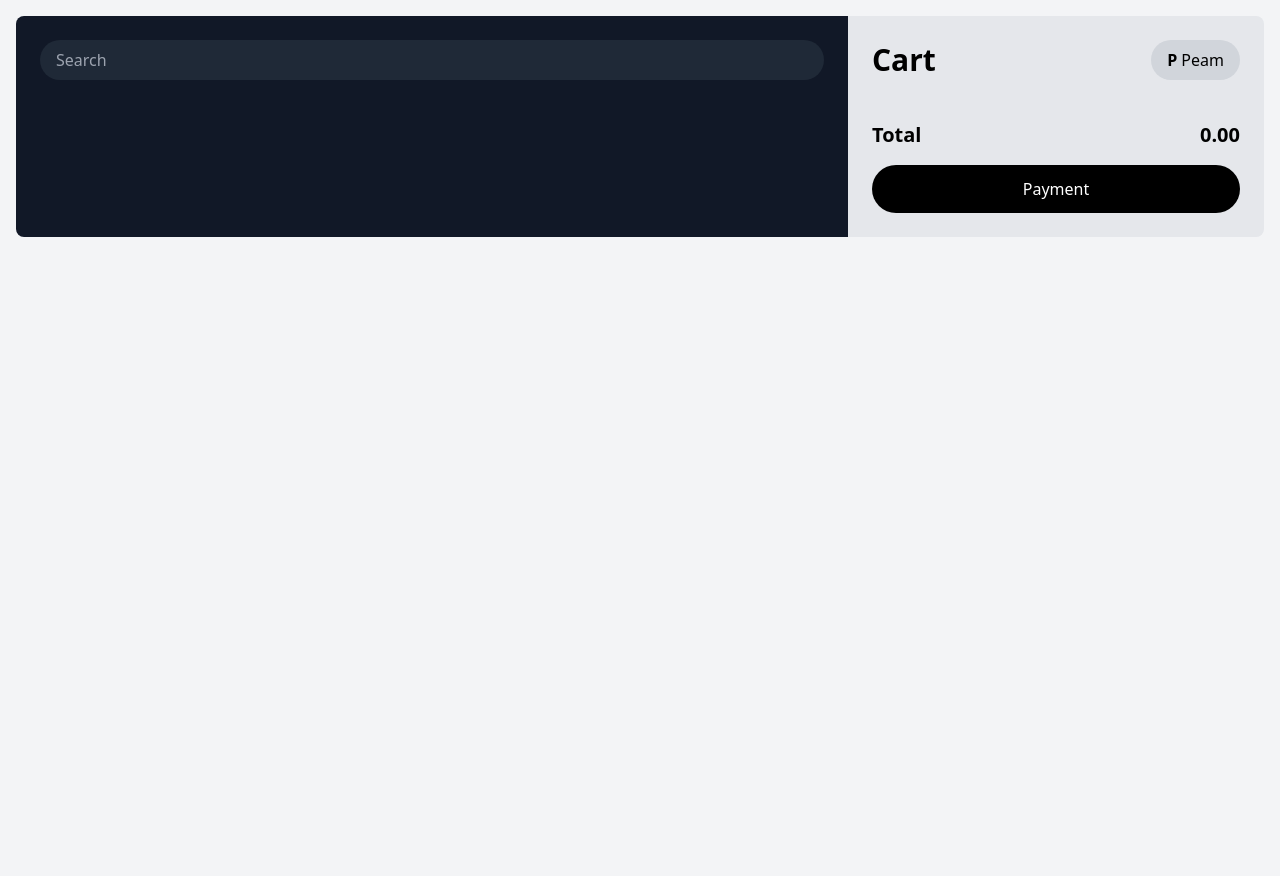
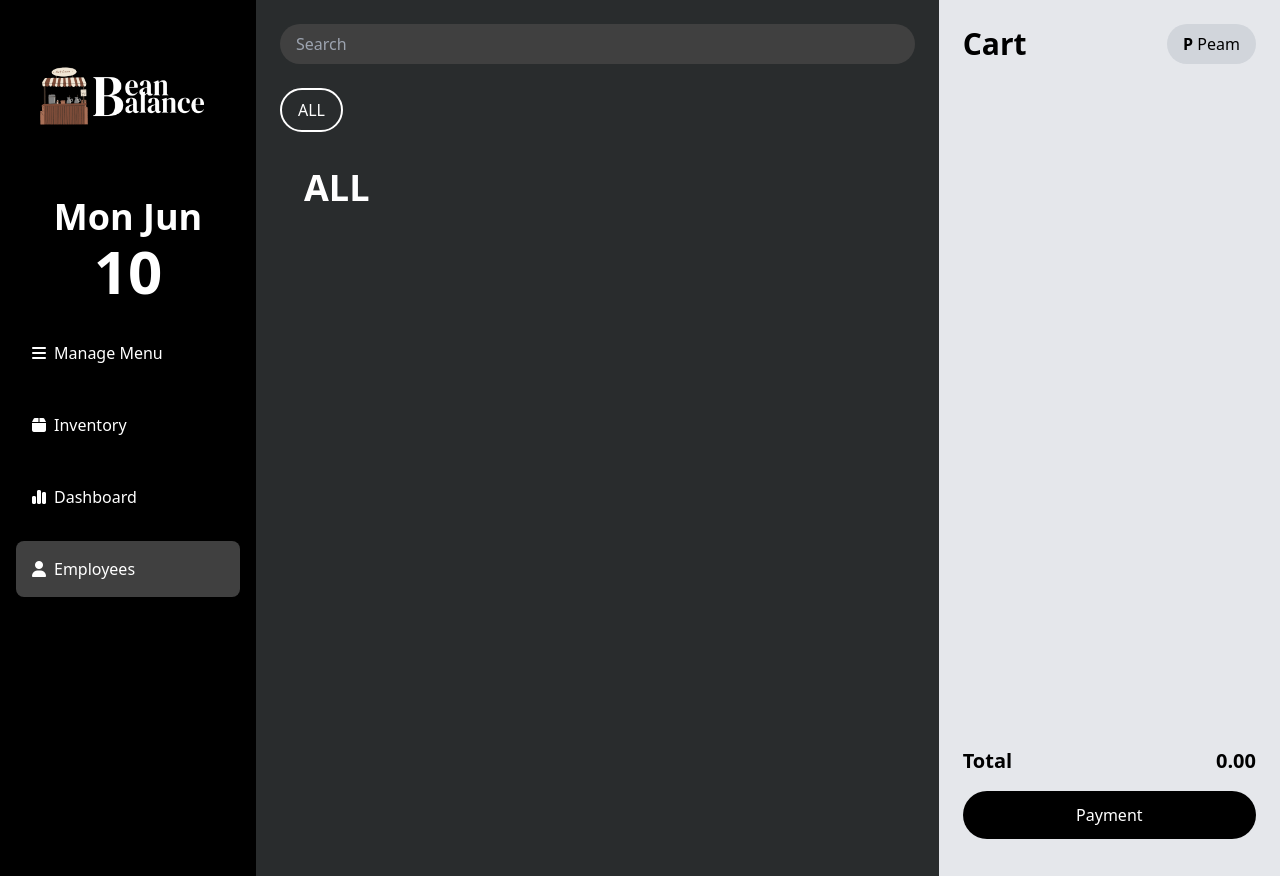
Before and after one commit to jeena5555/project-server-side, a Django app: page /menu/ in a window 1280 px wide. Run offline with Django 5.2, Linux system fonts and the light colour scheme; data that the repository does not hold is empty; parts of the project's set-up code (start-up, migrations or seed data) failed here and were passed over; some libraries are stand-ins or nearby versions.

Commit message:
update:menu

```diff
--- a/beanbalance/beanbalance/settings.py
+++ b/beanbalance/beanbalance/settings.py
@@ -83,9 +83,9 @@ DATABASES = {
         "ENGINE": "django.db.backends.postgresql",
         "NAME": "beanbalance_db",
         "USER": "postgres",
-        "PASSWORD": "130803",
+        "PASSWORD": "5335",
         "HOST": "localhost",
-        "PORT": "5432",
+        "PORT": "5433",
     }
 }
 
--- a/beanbalance/employees/templates/layout.html
+++ b/beanbalance/employees/templates/layout.html
@@ -11,7 +11,7 @@
 </head>
 <body class="bg-gray-100">
   <!-- Sidebar -->
-  <div class="w-64 h-screen bg-gray-900 text-white fixed top-0 left-0 flex flex-col">
+  <div class="w-64 h-screen p-4 bg-black text-white fixed top-0 left-0 flex flex-col">
     <!-- Logo and Date Section -->
     <div class="p-6">
       <div class="flex items-center justify-center mb-6">
@@ -23,19 +23,19 @@
 
     <!-- Navigation Links -->
     <nav class="flex flex-col space-y-4">
-      <a href="#" class="flex items-center p-4 hover:bg-gray-700">
+      <a href="#" class="flex items-center p-4 hover:bg-[#404040] rounded-lg">
         <i class="fa-solid fa-bars mr-2"></i>
         <span>Manage Menu</span>
       </a>
-      <a href="#" class="flex items-center p-4 hover:bg-gray-700">
+      <a href="#" class="flex items-center p-4 hover:bg-[#404040] rounded-lg">
         <i class="fa-solid fa-box mr-2"></i>
         <span>Inventory</span>
       </a>
-      <a href="#" class="flex items-center p-4 hover:bg-gray-700">
+      <a href="#" class="flex items-center p-4 hover:bg-[#404040] rounded-lg">
         <i class="fa-solid fa-chart-simple mr-2"></i>
         <span>Dashboard</span>
       </a>
-      <a href="#" class="flex items-center p-4 bg-gray-800 rounded-lg">
+      <a href="#" class="flex items-center p-4 bg-[#404040] hover:bg-[#404040] rounded-lg">
         <i class="fa-solid fa-user mr-2"></i>
         <span>Employees</span>
       </a>
--- a/beanbalance/menu/static/js/cart.js
+++ b/beanbalance/menu/static/js/cart.js
@@ -9,7 +9,11 @@ const cart = {
 
     loadFromLocalStorage() {
         const savedCart = localStorage.getItem('cart');
-        this.items = savedCart ? JSON.parse(savedCart) : [];
+        if (savedCart) {
+            this.items = JSON.parse(savedCart);
+        } else {
+            this.items = [];
+        }
     },
 
     saveToLocalStorage() {
@@ -41,7 +45,15 @@ const cart = {
     },
 
     calculateTotal() {
-        return this.items.reduce((total, item) => total + (parseFloat(item.price) * item.quantity), 0).toFixed(2);
+        let total = 0;
+
+        this.items.forEach(item => {
+            const price = parseFloat(item.price);
+            const quantity = item.quantity;
+            total += price * quantity;
+        });
+
+        return total.toFixed(2);
     },
 
     renderCart() {
@@ -49,16 +61,19 @@ const cart = {
         const totalElement = document.getElementById('total');
 
         cartItemsContainer.innerHTML = this.items.map(item => `
-            <div class="bg-white p-4 rounded-lg mb-4">
+            <div class="bg-white p-5 rounded-lg mb-4">
                 <div class="flex justify-between items-center">
-                    <span class="font-semibold">${item.name}</span>
+                    <div>
+                        <span class="font-semibold">${item.name}</span>
+                        <p class="text-gray-600">${item.price}</p>
+                    </div>
                     <div class="flex items-center">
                         <button class="bg-gray-200 px-2 py-1 rounded-l" onclick="cart.updateQuantity('${item.name}', ${item.quantity - 1})">-</button>
                         <span class="px-4">${item.quantity}</span>
                         <button class="bg-gray-200 px-2 py-1 rounded-r" onclick="cart.updateQuantity('${item.name}', ${item.quantity + 1})">+</button>
                     </div>
                 </div>
-                <p class="text-gray-600">${item.price}</p>
+
             </div>
         `).join('');
 
--- a/beanbalance/menu/templates/menu.html
+++ b/beanbalance/menu/templates/menu.html
@@ -1,44 +1,44 @@
+{% extends 'layout.html' %}
 {% load static %}
-<!DOCTYPE html>
-<html lang="en">
-<head>
-    <meta charset="UTF-8">
-    <meta name="viewport" content="width=device-width, initial-scale=1.0">
-    <title>Coffee Shop</title>
-    <script src="https://cdn.tailwindcss.com"></script>
+{% block title %}Bean Balance Menu{% endblock %}
+{% block content %}
 <script src="{% static 'js/cart.js' %}"></script>
-</head>
-<body class="bg-gray-100">
-    <div class="container mx-auto p-4 flex">
-        <!-- Left side - Menu -->
-        <div class="w-2/3 bg-gray-900 text-white p-6 rounded-l-lg">
-            <!-- Search bar -->
+<div class="container mx-auto w-full flex">
+    <div class="w-2/3 text-white p-6 sticky top-0 h-screen overflow-y-scroll" style="background-color: #292C2D;">
+        <div class="sticky top-0 bg-[#292C2D] z-10">
             <div class="mb-6">
-                <input type="text" id="search" placeholder="Search" class="w-full bg-gray-800 text-white px-4 py-2 rounded-full">
+                <input type="text" id="search" placeholder="Search" class="w-full bg-[#404040] text-white px-4 py-2 rounded-full">
             </div>
 
-            <!-- Menu categories -->
-            <div class="flex flex-wrap gap-2 mb-6">
+            <div class="flex flex-wrap gap-3 mb-3">
+                <button class="category-btn border-2 border-white text-white rounded-full bg-transparent hover:bg-white hover:text-black px-4 py-2">ALL</button>
                 {% for category in categories %}
-                    <button class="category-btn bg-gray-800 hover:bg-gray-700 px-4 py-2 rounded-full" data-category="{{ category }}">{{ category }}</button>
+                    <button class="category-btn border-2 border-white text-white rounded-full bg-transparent hover:bg-white hover:text-black px-4 py-2" data-category="{{ category }}">{{ category }}</button>
                 {% endfor %}
             </div>
 
-            <!-- Menu items -->
-            <div id="menu-items" class="grid grid-cols-2 gap-4">
+            <div>
+                <h1 id="category-title" class="text-4xl font-bold text-white p-6">ALL</h1>
+            </div>
+        </div>
+
+        <div id="menu-items" class="grid grid-cols-2 gap-4 overflow-y-auto h-[calc(100vh-180px)]">
             {% for menu in menus %}
-                    <div class="menu-item bg-gray-800 p-4 rounded-lg" data-category="{{ item.category }}">
+                <div class="menu-item bg-[#404040] p-5 rounded-lg" data-category="{{ item.category }}">
+                    <div class="flex justify-between items-center">
                         <h3 class="text-xl font-semibold">{{ menu.name }}</h3>
-                        <p class="text-gray-400 mb-2">{{ menu.price }}</p>
+                        <p class="text-white font-semibold mb-2">{{ menu.price }}</p>
+                    </div>
                     <p class="text-sm text-gray-500 mb-4">{{ menu.description }}</p>
-                        <button class="add-to-cart bg-gray-700 hover:bg-gray-600 px-4 py-2 rounded-full" data-name="{{ menu.name }}" data-price="{{ menu.price }}">Add to cart</button>
+                    <div class="flex">
+                        <button class="add-to-cart bg-black hover:bg-gray-600 px-4 py-2 rounded-full" data-name="{{ menu.name }}" data-price="{{ menu.price }}">Add to cart</button>
+                    </div>
                 </div>
             {% endfor %}
         </div>
     </div>
 
-        <!-- Right side - Cart -->
-        <div class="w-1/3 bg-gray-200 p-6 rounded-r-lg">
+    <div class="w-1/3 bg-gray-200 p-6 sticky top-0 h-screen overflow-y-scroll">
         <div class="flex justify-between items-center mb-6">
             <h2 class="text-3xl font-bold">Cart</h2>
             <div class="bg-gray-300 rounded-full px-4 py-2">
@@ -46,10 +46,10 @@
             </div>
         </div>
 
-            <!-- Cart items -->
-            <div id="cart-items"></div>
+        <div id="cart-items" class="overflow-y-auto h-[calc(100vh-250px)]">
 
-            <!-- Total and Payment -->
+        </div>
+
         <div class="border-t pt-4 mt-4">
             <div class="flex justify-between items-center mb-4">
                 <span class="text-xl font-semibold">Total</span>
@@ -59,5 +59,8 @@
         </div>
     </div>
 </div>
-</body>
-</html>
+
+
+
+
+{% endblock %}
--- a/beanbalance/menu/urls.py
+++ b/beanbalance/menu/urls.py
@@ -3,6 +3,7 @@ from menu.views import MenuView
 
 urlpatterns = [
     path('', MenuView.as_view(), name="menu"),
+    # path('payment', PaymentView.as_view(), name="payment"),
     # path('logout', LogoutView.as_view(), name="logout"),
     # path('test', TestView.as_view(), name="test")
 ]
```
Also changed, not shown: beanbalance/menu/views.py (+12 -0 lines). Lines whose indentation alone changed are shown as unchanged.
